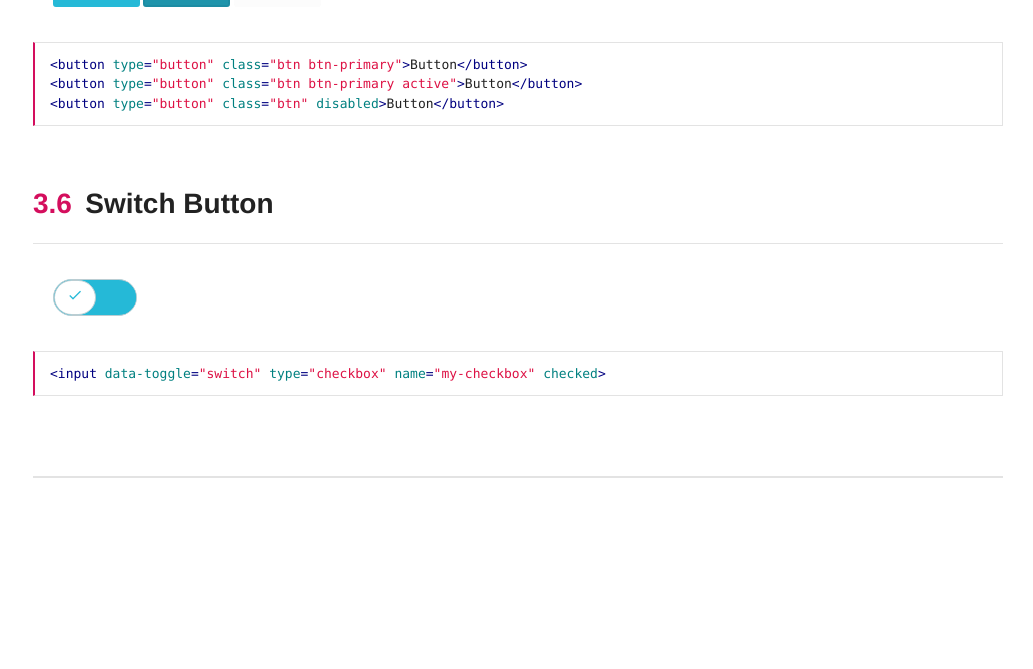
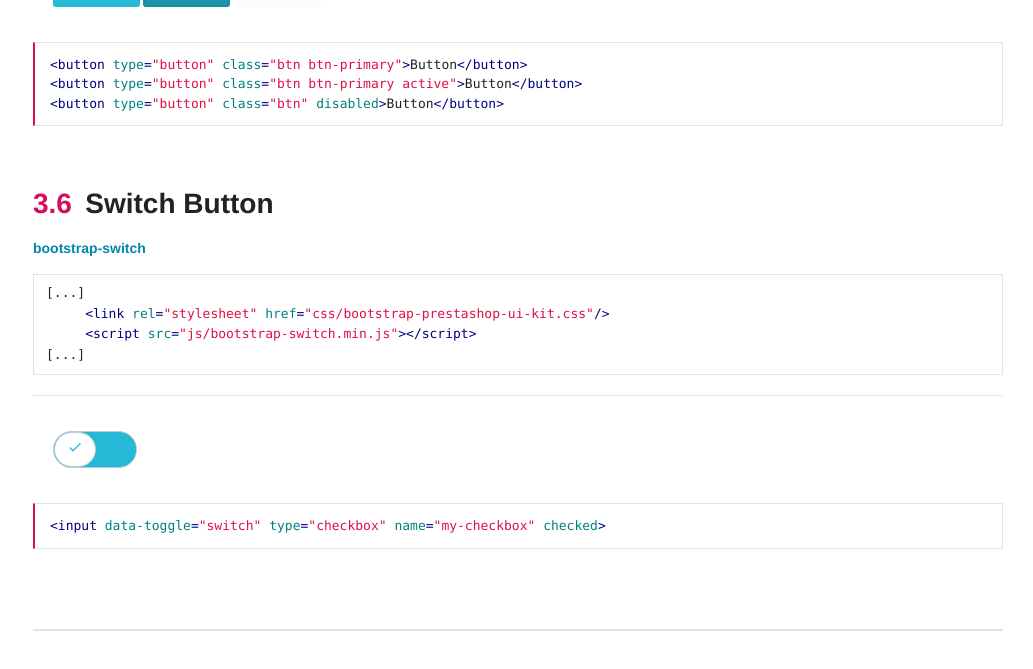
Before and after one commit to PrestaShop/prestashop-ui-kit, a PHP site: page /section-3.html in a window 1280 px wide. Shown: the part 1810-2479 px from the top of the page, without its empty margins (247-1280 px from the left). Before the commit the page ends 2288 px from the top, so only its background shows below. Run offline with PHP 8.4, Linux system fonts and the light colour scheme.

Commit message:
[*] Link devDependencies

```diff
--- a/index.html
+++ b/index.html
@@ -9,8 +9,8 @@
 
         <link rel="stylesheet" href="css/kss.css" />
         <link rel="stylesheet" href="css/jquery.growl.css"/>
+        <link rel="stylesheet" href="css/bootstrap-switch.min.css"/>
 
-        <link rel="stylesheet" href="css/bootstrap-switch.min.css"/>
         <link rel="stylesheet" href="css/bootstrap-prestashop-ui-kit.css"/>
 
 
--- a/section-1.html
+++ b/section-1.html
@@ -9,8 +9,8 @@
 
         <link rel="stylesheet" href="css/kss.css" />
         <link rel="stylesheet" href="css/jquery.growl.css"/>
+        <link rel="stylesheet" href="css/bootstrap-switch.min.css"/>
 
-        <link rel="stylesheet" href="css/bootstrap-switch.min.css"/>
         <link rel="stylesheet" href="css/bootstrap-prestashop-ui-kit.css"/>
 
 
--- a/section-10.html
+++ b/section-10.html
@@ -9,8 +9,8 @@
 
         <link rel="stylesheet" href="css/kss.css" />
         <link rel="stylesheet" href="css/jquery.growl.css"/>
+        <link rel="stylesheet" href="css/bootstrap-switch.min.css"/>
 
-        <link rel="stylesheet" href="css/bootstrap-switch.min.css"/>
         <link rel="stylesheet" href="css/bootstrap-prestashop-ui-kit.css"/>
 
 
--- a/section-11.html
+++ b/section-11.html
@@ -9,8 +9,8 @@
 
         <link rel="stylesheet" href="css/kss.css" />
         <link rel="stylesheet" href="css/jquery.growl.css"/>
+        <link rel="stylesheet" href="css/bootstrap-switch.min.css"/>
 
-        <link rel="stylesheet" href="css/bootstrap-switch.min.css"/>
         <link rel="stylesheet" href="css/bootstrap-prestashop-ui-kit.css"/>
 
 
--- a/section-12.html
+++ b/section-12.html
@@ -9,8 +9,8 @@
 
         <link rel="stylesheet" href="css/kss.css" />
         <link rel="stylesheet" href="css/jquery.growl.css"/>
+        <link rel="stylesheet" href="css/bootstrap-switch.min.css"/>
 
-        <link rel="stylesheet" href="css/bootstrap-switch.min.css"/>
         <link rel="stylesheet" href="css/bootstrap-prestashop-ui-kit.css"/>
 
 
--- a/section-13.html
+++ b/section-13.html
@@ -9,8 +9,8 @@
 
         <link rel="stylesheet" href="css/kss.css" />
         <link rel="stylesheet" href="css/jquery.growl.css"/>
+        <link rel="stylesheet" href="css/bootstrap-switch.min.css"/>
 
-        <link rel="stylesheet" href="css/bootstrap-switch.min.css"/>
         <link rel="stylesheet" href="css/bootstrap-prestashop-ui-kit.css"/>
 
 
--- a/section-14.html
+++ b/section-14.html
@@ -9,8 +9,8 @@
 
         <link rel="stylesheet" href="css/kss.css" />
         <link rel="stylesheet" href="css/jquery.growl.css"/>
+        <link rel="stylesheet" href="css/bootstrap-switch.min.css"/>
 
-        <link rel="stylesheet" href="css/bootstrap-switch.min.css"/>
         <link rel="stylesheet" href="css/bootstrap-prestashop-ui-kit.css"/>
 
 
@@ -78,7 +78,8 @@
                     <section id="section-14.1" class="kss-section kss-depth-2">
                         <h1 class="kss-title"><span class="kss-ref">14.1</span> Ps Tagger</h1>
                         <div class="kss-description">
-                            <pre><code>[...]
+                            <p><strong><a href="https://github.com/PrestaShop/pstagger">pstagger</a></strong></p>
+<pre><code>[...]
 &lt;script src=&quot;dist/js/jquery.pstagger.min.js&quot;&gt;&lt;/script&gt;
 [...]
 </code></pre>
--- a/section-15.html
+++ b/section-15.html
@@ -9,8 +9,8 @@
 
         <link rel="stylesheet" href="css/kss.css" />
         <link rel="stylesheet" href="css/jquery.growl.css"/>
+        <link rel="stylesheet" href="css/bootstrap-switch.min.css"/>
 
-        <link rel="stylesheet" href="css/bootstrap-switch.min.css"/>
         <link rel="stylesheet" href="css/bootstrap-prestashop-ui-kit.css"/>
 
 
--- a/section-16.html
+++ b/section-16.html
@@ -9,8 +9,8 @@
 
         <link rel="stylesheet" href="css/kss.css" />
         <link rel="stylesheet" href="css/jquery.growl.css"/>
+        <link rel="stylesheet" href="css/bootstrap-switch.min.css"/>
 
-        <link rel="stylesheet" href="css/bootstrap-switch.min.css"/>
         <link rel="stylesheet" href="css/bootstrap-prestashop-ui-kit.css"/>
 
 
--- a/section-17.html
+++ b/section-17.html
@@ -9,8 +9,8 @@
 
         <link rel="stylesheet" href="css/kss.css" />
         <link rel="stylesheet" href="css/jquery.growl.css"/>
+        <link rel="stylesheet" href="css/bootstrap-switch.min.css"/>
 
-        <link rel="stylesheet" href="css/bootstrap-switch.min.css"/>
         <link rel="stylesheet" href="css/bootstrap-prestashop-ui-kit.css"/>
 
 
--- a/section-18.html
+++ b/section-18.html
@@ -9,8 +9,8 @@
 
         <link rel="stylesheet" href="css/kss.css" />
         <link rel="stylesheet" href="css/jquery.growl.css"/>
+        <link rel="stylesheet" href="css/bootstrap-switch.min.css"/>
 
-        <link rel="stylesheet" href="css/bootstrap-switch.min.css"/>
         <link rel="stylesheet" href="css/bootstrap-prestashop-ui-kit.css"/>
 
 
--- a/section-2.html
+++ b/section-2.html
@@ -9,8 +9,8 @@
 
         <link rel="stylesheet" href="css/kss.css" />
         <link rel="stylesheet" href="css/jquery.growl.css"/>
+        <link rel="stylesheet" href="css/bootstrap-switch.min.css"/>
 
-        <link rel="stylesheet" href="css/bootstrap-switch.min.css"/>
         <link rel="stylesheet" href="css/bootstrap-prestashop-ui-kit.css"/>
 
 
--- a/section-3.html
+++ b/section-3.html
@@ -9,8 +9,8 @@
 
         <link rel="stylesheet" href="css/kss.css" />
         <link rel="stylesheet" href="css/jquery.growl.css"/>
+        <link rel="stylesheet" href="css/bootstrap-switch.min.css"/>
 
-        <link rel="stylesheet" href="css/bootstrap-switch.min.css"/>
         <link rel="stylesheet" href="css/bootstrap-prestashop-ui-kit.css"/>
 
 
@@ -215,6 +215,14 @@
                     </section>
                     <section id="section-3.6" class="kss-section kss-depth-2">
                         <h1 class="kss-title"><span class="kss-ref">3.6</span> Switch Button</h1>
+                        <div class="kss-description">
+                            <p><strong><a href="http://www.bootstrap-switch.org/">bootstrap-switch</a></strong></p>
+<pre><code>[...]
+     &lt;link rel=&quot;stylesheet&quot; href=&quot;css/bootstrap-prestashop-ui-kit.css&quot;/&gt;
+     &lt;script src=&quot;js/bootstrap-switch.min.js&quot;&gt;&lt;/script&gt;
+[...]
+</code></pre>
+                        </div>
                         <div class="kss-modifier-block">
                             <div class="kss-modifier kss-modifier-original">
                                 <div class="kss-modifier-example">
--- a/section-4.html
+++ b/section-4.html
@@ -9,8 +9,8 @@
 
         <link rel="stylesheet" href="css/kss.css" />
         <link rel="stylesheet" href="css/jquery.growl.css"/>
+        <link rel="stylesheet" href="css/bootstrap-switch.min.css"/>
 
-        <link rel="stylesheet" href="css/bootstrap-switch.min.css"/>
         <link rel="stylesheet" href="css/bootstrap-prestashop-ui-kit.css"/>
 
 
--- a/section-5.html
+++ b/section-5.html
@@ -9,8 +9,8 @@
 
         <link rel="stylesheet" href="css/kss.css" />
         <link rel="stylesheet" href="css/jquery.growl.css"/>
+        <link rel="stylesheet" href="css/bootstrap-switch.min.css"/>
 
-        <link rel="stylesheet" href="css/bootstrap-switch.min.css"/>
         <link rel="stylesheet" href="css/bootstrap-prestashop-ui-kit.css"/>
 
 
--- a/section-6.html
+++ b/section-6.html
@@ -9,8 +9,8 @@
 
         <link rel="stylesheet" href="css/kss.css" />
         <link rel="stylesheet" href="css/jquery.growl.css"/>
+        <link rel="stylesheet" href="css/bootstrap-switch.min.css"/>
 
-        <link rel="stylesheet" href="css/bootstrap-switch.min.css"/>
         <link rel="stylesheet" href="css/bootstrap-prestashop-ui-kit.css"/>
 
 
--- a/section-7.html
+++ b/section-7.html
@@ -9,8 +9,8 @@
 
         <link rel="stylesheet" href="css/kss.css" />
         <link rel="stylesheet" href="css/jquery.growl.css"/>
+        <link rel="stylesheet" href="css/bootstrap-switch.min.css"/>
 
-        <link rel="stylesheet" href="css/bootstrap-switch.min.css"/>
         <link rel="stylesheet" href="css/bootstrap-prestashop-ui-kit.css"/>
 
 
--- a/section-8.html
+++ b/section-8.html
@@ -9,8 +9,8 @@
 
         <link rel="stylesheet" href="css/kss.css" />
         <link rel="stylesheet" href="css/jquery.growl.css"/>
+        <link rel="stylesheet" href="css/bootstrap-switch.min.css"/>
 
-        <link rel="stylesheet" href="css/bootstrap-switch.min.css"/>
         <link rel="stylesheet" href="css/bootstrap-prestashop-ui-kit.css"/>
 
 
--- a/section-9.html
+++ b/section-9.html
@@ -9,8 +9,8 @@
 
         <link rel="stylesheet" href="css/kss.css" />
         <link rel="stylesheet" href="css/jquery.growl.css"/>
+        <link rel="stylesheet" href="css/bootstrap-switch.min.css"/>
 
-        <link rel="stylesheet" href="css/bootstrap-switch.min.css"/>
         <link rel="stylesheet" href="css/bootstrap-prestashop-ui-kit.css"/>
 
 
@@ -160,7 +160,8 @@
                     <section id="section-9.3" class="kss-section kss-depth-2">
                         <h1 class="kss-title"><span class="kss-ref">9.3</span> Feedbacks</h1>
                         <div class="kss-description">
-                            <p>Dynamic</p>
+                            <p>Dynamic
+<strong><a href="http://ksylvest.github.io/jquery-growl/">jquery.growl</a></strong></p>
 <pre><code>[...]
 &lt;link rel=&quot;stylesheet&quot; href=&quot;dist/css/jquery.growl.css&quot;/&gt;
 &lt;script src=&quot;dist/js/jquery.growl.js&quot;&gt;&lt;/script&gt;
```
Also changed, not shown: css/maps/bootstrap-prestashop-ui-kit.css.
